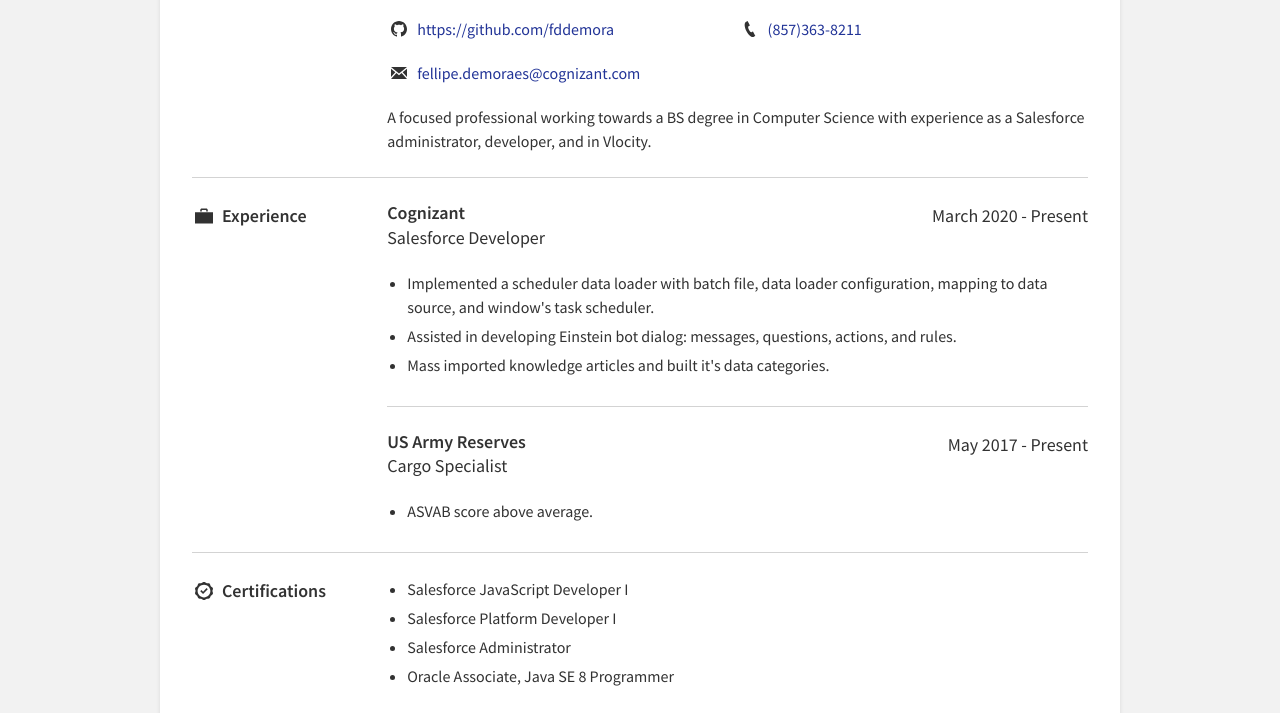
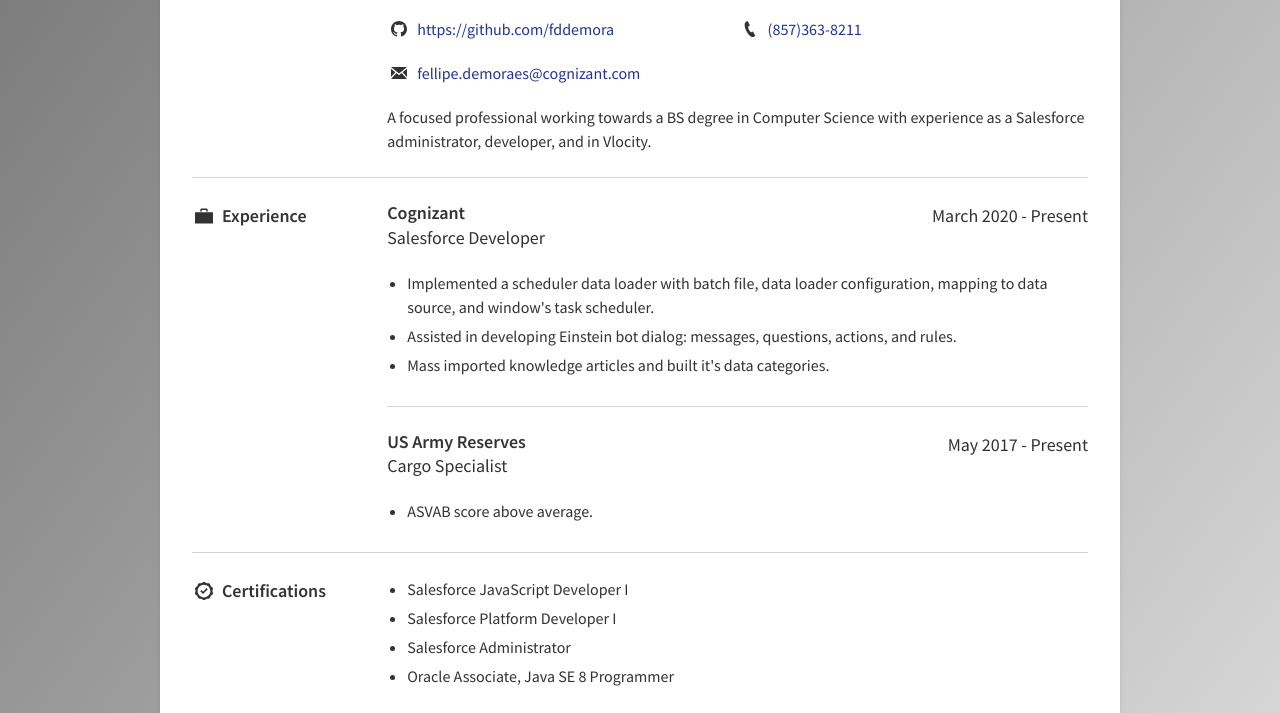
Before and after one commit to TamyresPortilho/resume, a website built with Parcel: page index.html in a window 1280 px wide. Shown: the part 243-956 px from the top of the page. Built offline with nearby package versions, Linux system fonts and the light colour scheme; files whose address does not match are found by name.

Commit message:
gradient background

```diff
--- a/style.css
+++ b/style.css
@@ -10,6 +10,7 @@
     font-family: 'Source Sans Pro', sans-serif;
     line-height: 1.5;
     background: #f2f2f2;
+    background-image: linear-gradient(to bottom right, rgb(116, 116, 116) , #f2f2f2);
     color: #323232
 }
 
```
